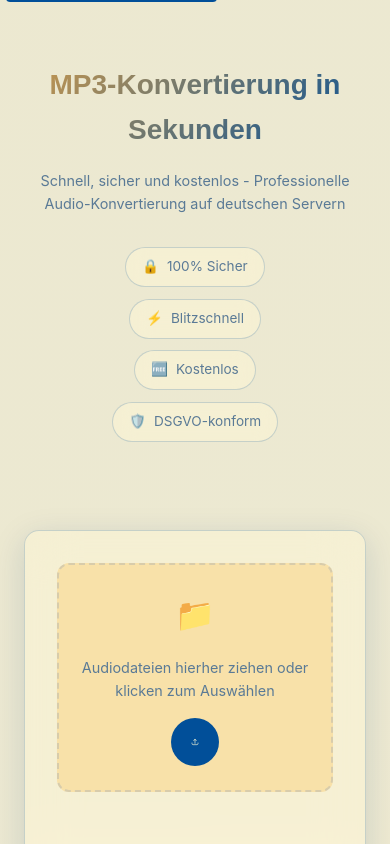
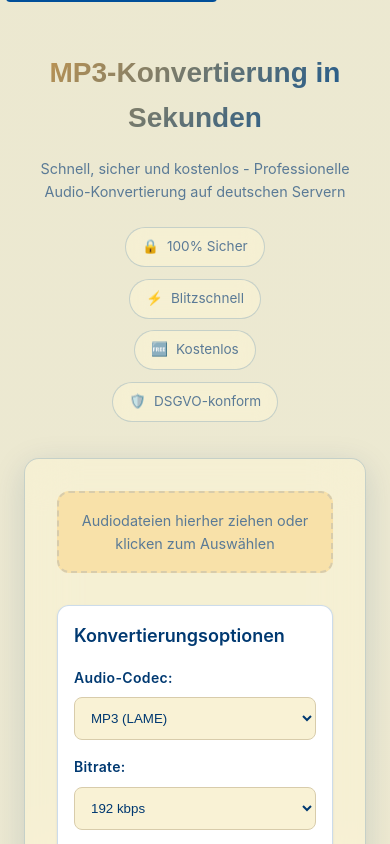
Before and after one commit to KodiniTools/MP3-Konverter, a Vue app: page / in a window 390 px wide. Shown: the top 844 px of the page. Built offline with nearby package versions, Linux system fonts and the light colour scheme; a web font is replaced by a local one.

Commit message:
Entferne Icons und reduziere Leerraum
- Musik-Emoji aus Header entfernt
- Ordner-Emoji und Upload-Button aus Drop-Zone entfernt
- Abstände in Hero, Converter und Drop-Area reduziert
- Nicht mehr benötigte CSS-Klassen bereinigt

https://claude.ai/code/session_01RBK612kUAyqPi4ZqBfGYH4

```diff
--- a/src/assets/styles/main.scss
+++ b/src/assets/styles/main.scss
@@ -179,8 +179,7 @@
 .container {
   max-width: 800px;
   margin: 0 auto;
-  padding: 2rem 1rem;
-  min-height: 100vh;
+  padding: 1rem;
   display: flex;
   flex-direction: column;
   /* Futuristic Enhancement */
@@ -285,18 +284,18 @@
   flex: 1;
   display: flex;
   flex-direction: column;
-  gap: 2rem;
+  gap: 1rem;
 }
 
 /* ===== ORIGINAL FILE UPLOAD (ERWEITERT) ===== */
 .file-upload-section {
-  margin-bottom: 1.5rem;
+  margin-bottom: 1rem;
 }
 
 .drop-area {
   border: 2px dashed var(--border);
   border-radius: var(--radius-lg);
-  padding: 3rem 2rem;
+  padding: 1.5rem 2rem;
   text-align: center;
   background: var(--background-secondary);
   transition: var(--transition);
@@ -340,15 +339,11 @@
   display: flex;
   flex-direction: column;
   align-items: center;
-  gap: 1rem;
+  gap: 0.5rem;
   position: relative;
   z-index: 2;
 }
 
-.drop-icon {
-  font-size: 3rem;
-  color: var(--text-secondary);
-}
 
 .drop-area p {
   color: var(--text-secondary);
@@ -446,26 +441,6 @@
   font-size: 1.125rem;
 }
 
-.btn-icon-svg {
-  width: 24px;
-  height: 24px;
-  transition: var(--transition);
-}
-
-/* Icon-Only Button Variant */
-.select-btn--icon-only {
-  padding: 1rem;
-  border-radius: 50%;
-  width: 56px;
-  height: 56px;
-  display: flex;
-  align-items: center;
-  justify-content: center;
-}
-
-.select-btn--icon-only:hover .btn-icon-svg {
-  transform: translateY(-2px);
-}
 
 .convert-btn {
   width: 100%;
@@ -780,7 +755,7 @@
 
 /* Hero Section */
 .hero {
-  padding: 4rem 2rem;
+  padding: 2rem 2rem 1.5rem;
   text-align: center;
   position: relative;
 }
@@ -805,15 +780,15 @@
 .hero p {
   font-size: 1.2rem;
   color: var(--text-secondary);
-  margin-bottom: 2rem;
+  margin-bottom: 1rem;
   animation: fadeInUp 1s ease 0.2s both;
 }
 
 .trust-badges {
   display: flex;
   justify-content: center;
-  gap: 2rem;
-  margin: 2rem 0;
+  gap: 1rem;
+  margin: 1rem 0 0;
   flex-wrap: wrap;
 }
 
@@ -839,7 +814,7 @@
 /* Converter Wrapper */
 .converter-section {
   max-width: 800px;
-  margin: 2rem auto;
+  margin: 1.5rem auto;
   padding: 0 2rem;
 }
 
@@ -848,7 +823,7 @@
   backdrop-filter: blur(25px);
   border: 1px solid var(--glass-border);
   border-radius: 20px;
-  padding: 2rem;
+  padding: 1.5rem;
   box-shadow: var(--glass-shadow);
 }
 
@@ -1264,7 +1239,7 @@
 /* Tablet Breakpoint */
 @media (max-width: 768px) {
   .hero {
-    padding: 3rem 1.5rem;
+    padding: 1.5rem;
   }
 
   .section-title {
@@ -1324,15 +1299,11 @@
 
   /* Drop Area */
   .drop-area {
-    padding: 2rem 1rem;
+    padding: 1.25rem 1rem;
   }
 
   .drop-area p {
     font-size: 1rem;
-  }
-
-  .drop-icon {
-    font-size: 2.5rem;
   }
 
   /* Options Grid */
@@ -1405,7 +1376,7 @@
   }
 
   .hero {
-    padding: 2rem 1rem;
+    padding: 1.25rem 1rem;
   }
 
   .hero p {
@@ -1464,7 +1435,7 @@
 
   .converter-section {
     padding: 0 1rem;
-    margin: 1.5rem auto;
+    margin: 1rem auto;
   }
 
   .converter-wrapper {
@@ -1544,21 +1515,14 @@
 
 
   .drop-area {
-    padding: 1.5rem 1rem;
-  }
-
-  .drop-icon {
-    font-size: 2rem;
+    padding: 1rem;
   }
 
   .drop-area p {
     font-size: 0.9rem;
   }
 
-  .select-btn--icon-only {
-    width: 48px;
-    height: 48px;
-  }
+
 
   .converter-wrapper {
     padding: 1rem;
--- a/src/components/converter/FileUpload.vue
+++ b/src/components/converter/FileUpload.vue
@@ -18,7 +18,6 @@
       @drop.prevent="handleDrop"
     >
       <div class="drop-content">
-        <span class="drop-icon" aria-hidden="true">📁</span>
         <p>{{ $t('converter.upload.instruction') }}</p>
 
         <input
@@ -30,19 +29,6 @@
           @change="handleFileSelect"
           :aria-label="$t('converter.upload.ariaLabel')"
         >
-
-        <button
-          type="button"
-          class="select-btn select-btn--icon-only"
-          @click.stop="openFileDialog"
-          :aria-label="$t('converter.upload.button')"
-          :title="$t('converter.upload.button')"
-        >
-          <svg class="btn-icon-svg" width="24" height="24" viewBox="0 0 24 24" fill="none" xmlns="http://www.w3.org/2000/svg" aria-hidden="true">
-            <path d="M12 16V4M12 4L8 8M12 4L16 8" stroke="currentColor" stroke-width="2" stroke-linecap="round" stroke-linejoin="round"/>
-            <path d="M3 15V17C3 18.6569 4.34315 20 6 20H18C19.6569 20 21 18.6569 21 17V15" stroke="currentColor" stroke-width="2" stroke-linecap="round" stroke-linejoin="round"/>
-          </svg>
-        </button>
       </div>
     </div>
   </section>
--- a/src/components/layout/AppHeader.vue
+++ b/src/components/layout/AppHeader.vue
@@ -2,7 +2,6 @@
   <header class="website-header">
     <div class="website-header-container">
       <div class="website-logo">
-        <span>🎵</span>
         <span>{{ $t('common.appName') }}</span>
       </div>
     </div>
```
